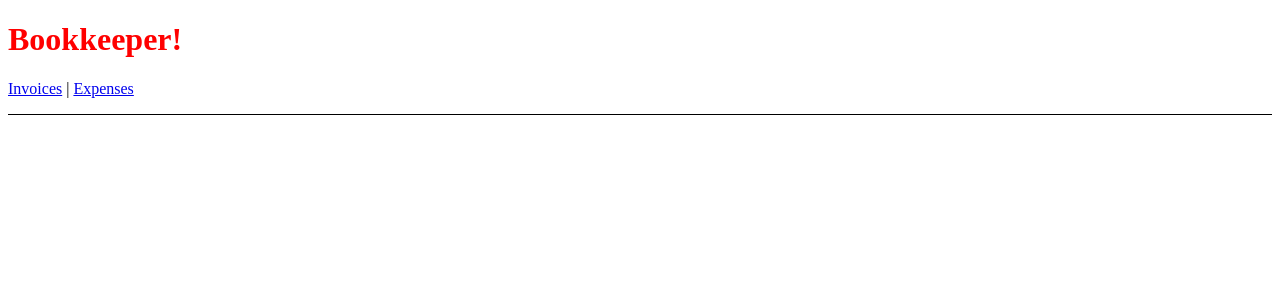
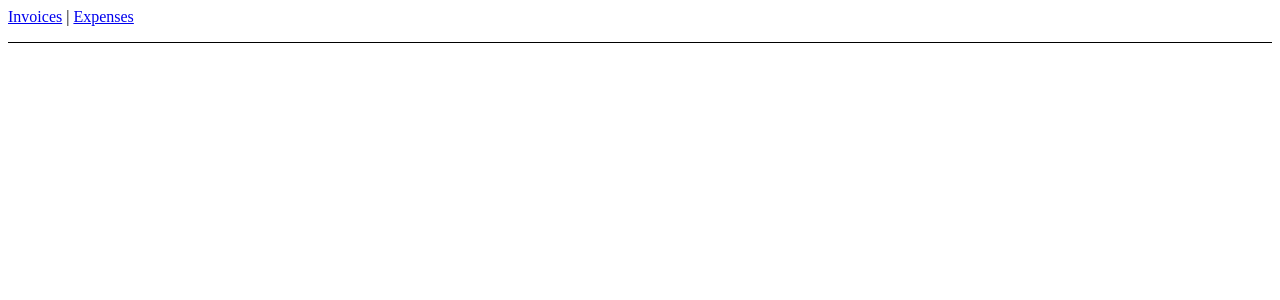
Before and after one commit to LuizHSDias/tutorial-react-router, a React (Vite) app: page / in a window 1280 px wide. Shown: the top 300 px of the page. Built offline with nearby package versions, Linux system fonts and the light colour scheme.

Commit message:
Nested routes

```diff
--- a/src/App.jsx
+++ b/src/App.jsx
@@ -1,21 +1,22 @@
-import { Link } from 'react-router-dom'
+import { Link, Outlet } from 'react-router-dom'
 import './App.css'
 
 function App() {
 
   return (
-    <div>
-      <h1>Bookkeeper!</h1>
+    <>
        <nav
         style={{
           borderBottom: "solid 1px",
           paddingBottom: "1rem",
         }}
-      >
+        >
+
         <Link to="/invoices">Invoices</Link> |{" "}
         <Link to="/expenses">Expenses</Link>
       </nav>
-    </div>
+      <Outlet />
+    </>
   )
 }
 
--- a/src/main.jsx
+++ b/src/main.jsx
@@ -9,9 +9,10 @@
 createRoot(document.getElementById('root')).render(
     <BrowserRouter>
     <Routes>
-      <Route path="/" element={<App />} />
+      <Route path="/" element={<App />}>
       <Route path="expenses" element={<Expenses />} />
       <Route path="invoices" element={<Invoices />} />
+      </Route>
     </Routes>
   </BrowserRouter>
 
```
